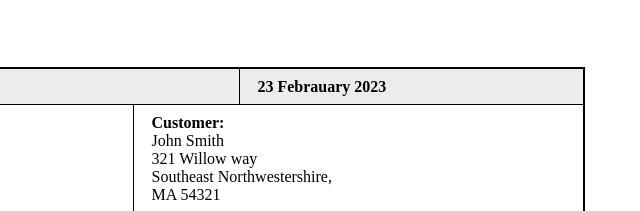
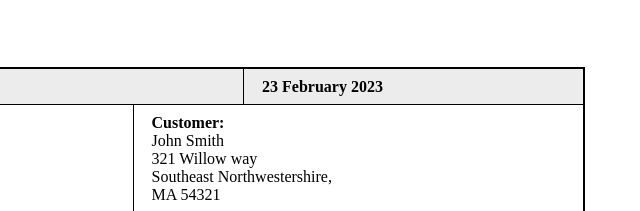
Before and after one commit to mishrahimanshu2000/Training_CodeStore, a plain HTML site: page 23-02-2023/Table3.html in a window 1280 px wide. Shown: the top 211 px of the page, 308-948 px from the left. Drawn offline with Linux system fonts and the light colour scheme.

Commit message:
Corrected Speling

```diff
--- a/23-02-2023/Table3.html
+++ b/23-02-2023/Table3.html
@@ -20,7 +20,7 @@
         <table>
             <tr>
                 <th colspan="3">Invoice#123456789</th>
-                <th>23 Febrauary 2023</th>
+                <th>23 February 2023</th>
             </tr>
             <tr>
                 <td colspan="2" style="text-align: justify;"><b>Pay to:</b><br> Acme Billing Co. <br>
```
